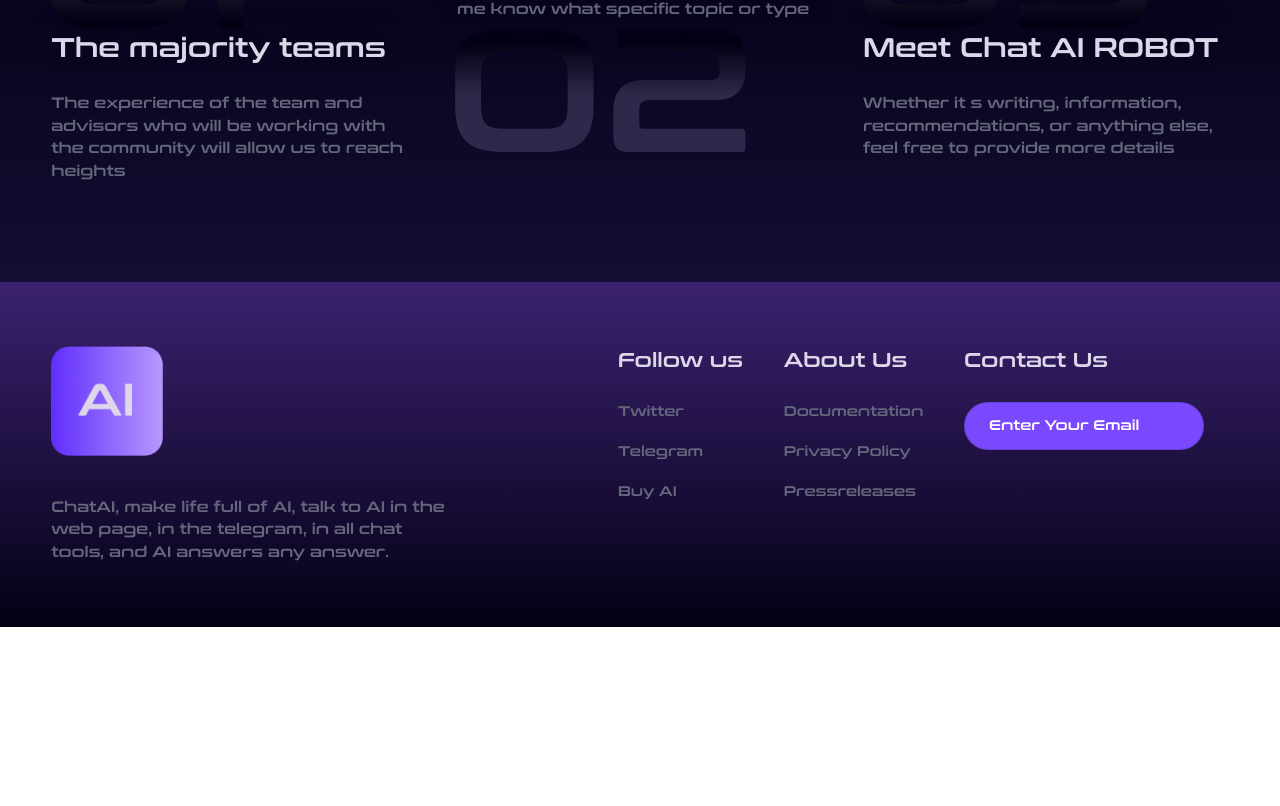
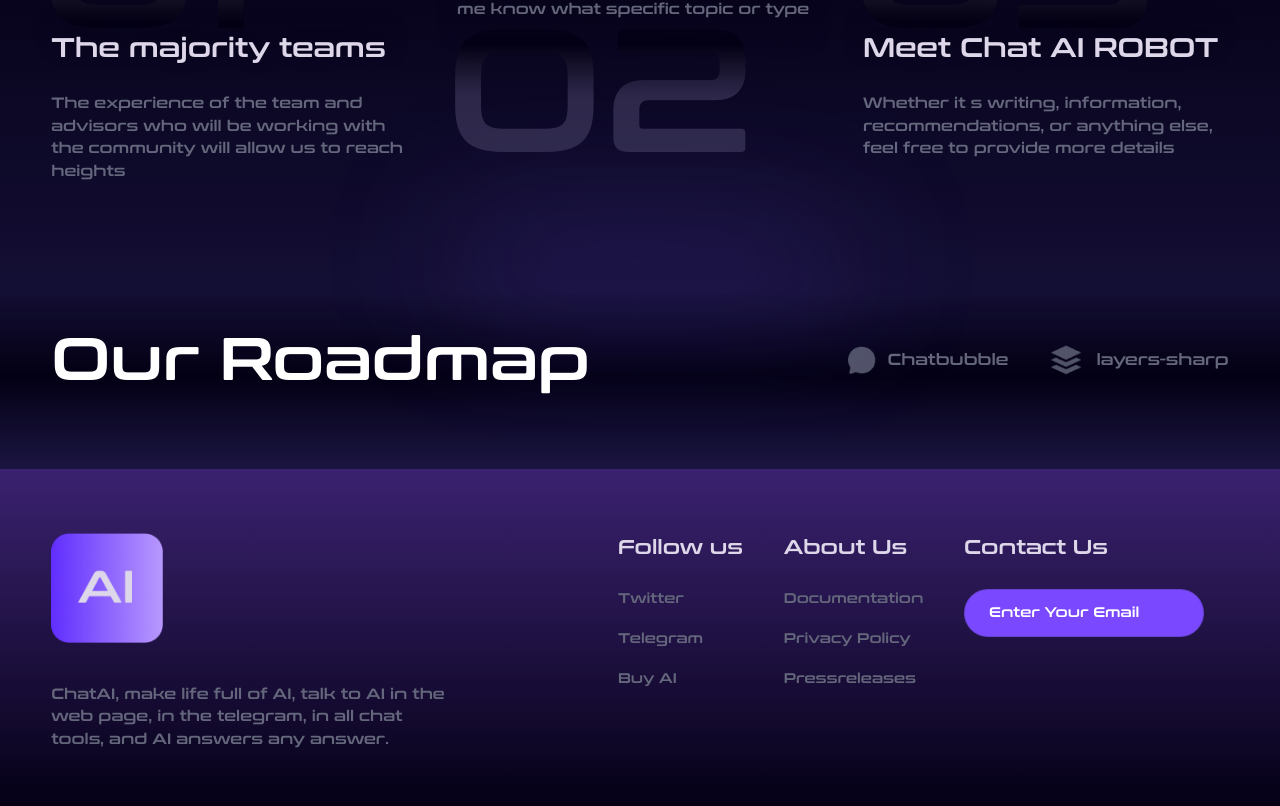
Before and after one commit to protapkrghosh/crypto-ai, a React (Vite) app: page / in a window 1280 px wide. Shown: the part 2433-3239 px from the top of the page. Before the commit the page ends 3060 px from the top, so only its background shows below. Built offline with nearby package versions, Linux system fonts and the light colour scheme.

Commit message:
added roadmap section

```diff
--- a/src/pages/Home/Home/Home.jsx
+++ b/src/pages/Home/Home/Home.jsx
@@ -1,6 +1,7 @@
 import AiExchanges from "../AiExchanges/AiExchanges";
 import Banner from "../Banner/Banner";
 import Metamask from "../Metamask/Metamask";
+import Roadmap from "../Roadmap/Roadmap";
 import Team from "../Team/Team";
 
 const Home = () => {
@@ -10,6 +11,7 @@ const Home = () => {
       <Team />
       <Metamask />
       <AiExchanges />
+      <Roadmap />
     </div>
   );
 };
--- /dev/null
+++ b/src/pages/Home/Roadmap/Roadmap.css
@@ -0,0 +1,3 @@
+.TextShadow {
+  filter: drop-shadow(250px -100px 70px #6952eb);
+}
--- /dev/null
+++ b/src/pages/Home/Roadmap/Roadmap.jsx
@@ -0,0 +1,33 @@
+import React from 'react';
+import "./Roadmap.css"
+import Container from '../../../Components/Container';
+import ChatIcon  from '../../../assets/Chat.png';
+import LayersSharp  from '../../../assets/layers-sharp.png';
+
+const Roadmap = () => {
+  return (
+    <div className='bg-gradient-to-b from-[#130e33] from-5% via-[#030014] via-50% to-[#1b1542] to-100% -mt-[1px] pt-12 pb-20'>
+      <Container>
+        <div className='flex justify-between items-center'>
+          <div>
+            <h4 className='text-4xl md:text-6xl text-white'>Our <span className='TextShadow'>Roadmap</span></h4>
+          </div>
+
+          {/* chat board icon */}
+          <div className='flex items-center gap-10'>
+            <div className='flex items-center'>
+              <img src={ChatIcon} alt="Chat Icon" className='w-7' />
+              <p className='text-[#64677C] ml-3'>Chatbubble</p>
+            </div>
+            <div className='flex items-center'>
+              <img src={LayersSharp} alt="Layers Sharp" className='w-9' />
+              <p className='text-[#64677C] ml-3'>layers-sharp</p>
+            </div>
+          </div>
+        </div>
+      </Container>
+    </div>
+  );
+};
+
+export default Roadmap;
```
Also changed, not shown: src/assets/Chat.png (renamed from src/assets/Vector.png).
